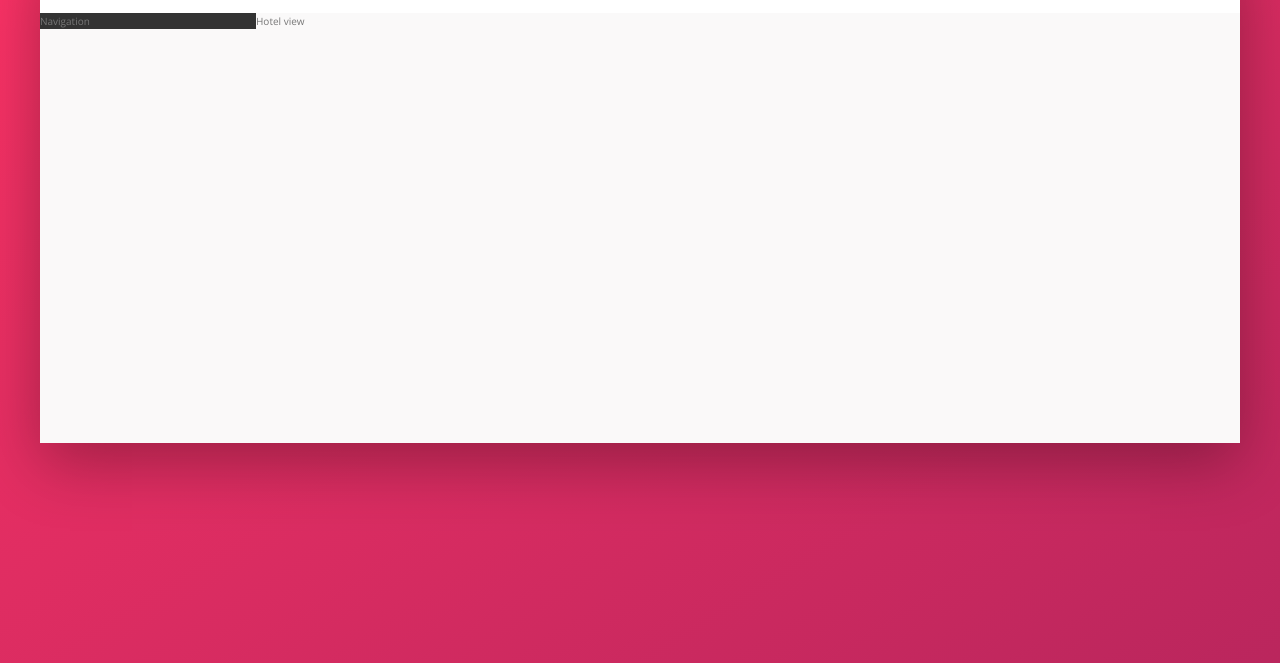
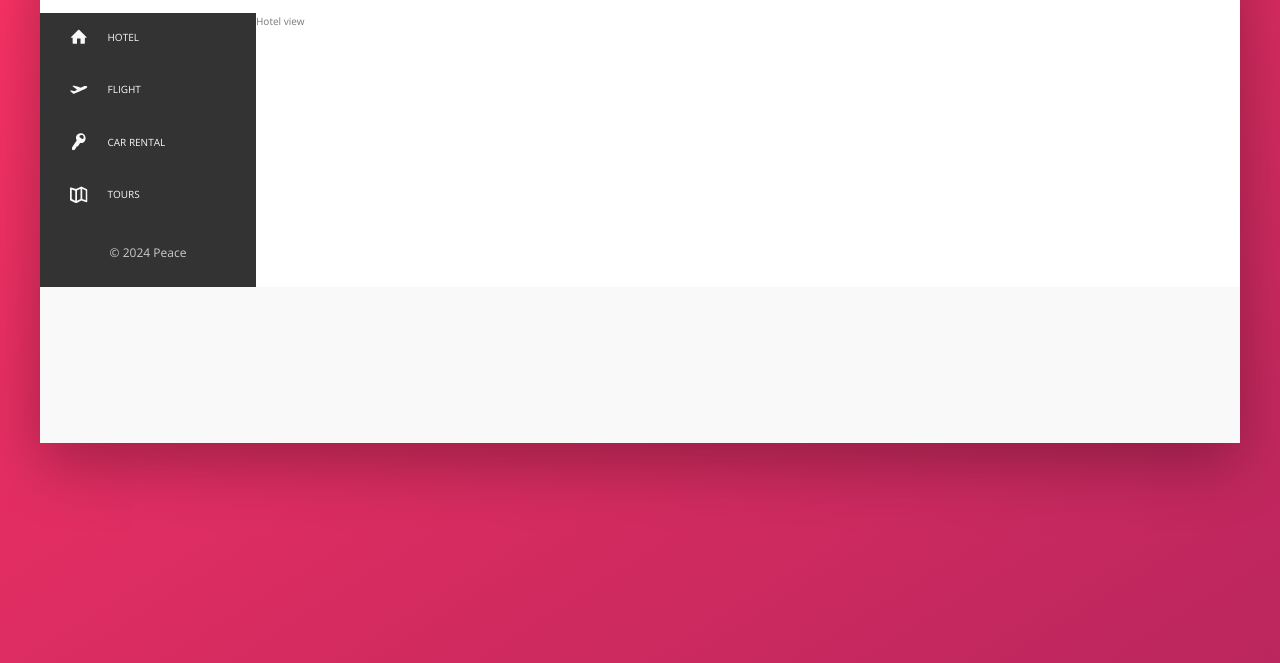
Before and after one commit to abergan7/trillo, a website: page index.html in a window 1280 px wide. Shown: the part 137-800 px from the top of the page. Drawn offline with nearby package versions, Linux system fonts and the light colour scheme.

Commit message:
fe: sidebar

```diff
--- a/index.html
+++ b/index.html
@@ -50,7 +50,43 @@
         </nav>
       </header>
       <div class="content">
-        <nav class="sidebar">Navigation</nav>
+        <nav class="sidebar">
+          <ul class="side-nav">
+            <li class="side-nav__item">
+              <a href="#" class="side-nav__link">
+                <svg class="side-nav__icon">
+                  <use xlink:href="img/sprite.svg#icon-home"></use>
+                </svg>
+                <span>Hotel</span>
+              </a>
+            </li>
+            <li class="side-nav__item">
+              <a href="#" class="side-nav__link">
+                <svg class="side-nav__icon">
+                  <use xlink:href="img/sprite.svg#icon-aircraft-take-off"></use>
+                </svg>
+                <span>Flight</span>
+              </a>
+            </li>
+            <li class="side-nav__item">
+              <a href="#" class="side-nav__link">
+                <svg class="side-nav__icon">
+                  <use xlink:href="img/sprite.svg#icon-key"></use>
+                </svg>
+                <span>Car rental</span>
+              </a>
+            </li>
+            <li class="side-nav__item">
+              <a href="#" class="side-nav__link">
+                <svg class="side-nav__icon">
+                  <use xlink:href="img/sprite.svg#icon-map"></use>
+                </svg>
+                <span>Tours</span>
+              </a>
+            </li>
+          </ul>
+          <div class="legal">&copy; 2024 Peace</div>
+        </nav>
         <main class="hotel-view">Hotel view</main>
       </div>
     </div>
--- a/sass/_components.scss
+++ b/sass/_components.scss
@@ -107,3 +107,67 @@
     margin-right: 1rem;
   }
 }
+
+.side-nav {
+  display: flex;
+  flex-direction: column;
+  justify-content: space-between;
+
+  &__item {
+    list-style: none;
+    position: relative;
+
+    &:not(:last-child) {
+      margin-bottom: 0.5rem;
+    }
+
+    &::before {
+      content: "";
+      position: absolute;
+      top: 0;
+      left: 0;
+      height: 100%;
+      width: 3px;
+      background-color: var(--color-primary);
+      transform: scaleY(0);
+      transition: transform 0.2s, width 0.4s cubic-bezier(1, 0, 0, 1) 0.2s,
+        background-color 0.1s;
+    }
+
+    &:hover::before {
+      transform: scaleY(1);
+      width: 100%;
+    }
+
+    &:active::before {
+      background-color: var(--color-primary-light);
+    }
+  }
+
+  &__link:link,
+  &__link:visited {
+    color: var(--color-grey-light-1);
+    text-decoration: none;
+    text-transform: uppercase;
+    display: block;
+    padding: 1.5rem 3rem;
+    display: flex;
+    align-items: center;
+    position: relative;
+    z-index: 10;
+  }
+
+  &__icon {
+    width: 1.75rem;
+    height: 1.75rem;
+    margin-right: 2rem;
+    fill: currentColor;
+  }
+}
+
+.legal {
+  font-size: 1.2rem;
+  color: var(--color-grey-light-4);
+  text-align: center;
+  padding: 2.5rem;
+}
--- a/sass/_layout.scss
+++ b/sass/_layout.scss
@@ -26,5 +26,6 @@
 }
 
 .hotel-view {
+  background-color: #fff;
   flex: 1;
 }
```
Also changed, not shown: css/style.css.
